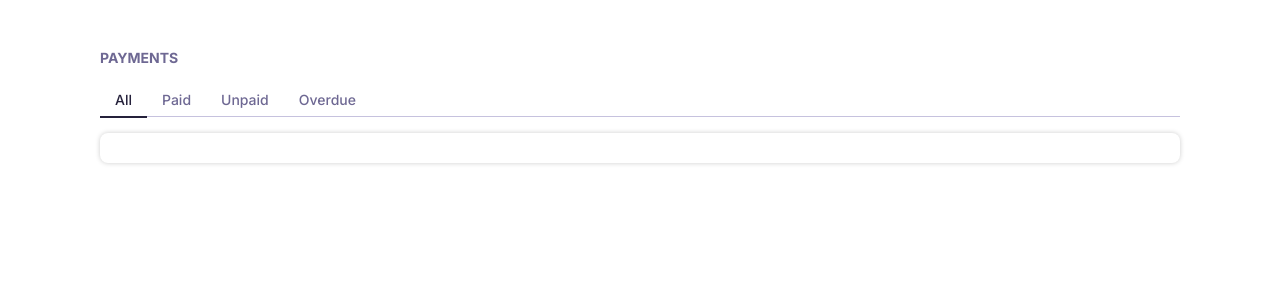
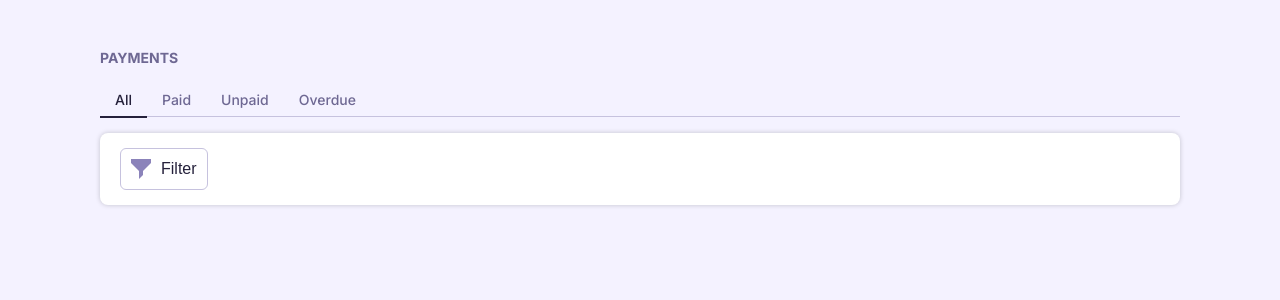
Before and after one commit to artiom-climenko/contacts-with-transactions, a React (Vite) app: page / in a window 1280 px wide. Shown: the top 300 px of the page. Built offline with nearby package versions, Linux system fonts and the light colour scheme.

Commit message:
feat(Filter Button): Implement a filter button

```diff
--- a/src/App.tsx
+++ b/src/App.tsx
@@ -24,14 +24,8 @@ let globalStyles = css`
   body {
     margin: 0;
     padding: 0;
-    background-color: var(--color-background);
+    background-color: var(--color-background-stripe);
     font-family: 'Inter', sans-serif;
-  }
-
-  .ActiveTab {
-    color: #25213b !important;
-    border-bottom: 2px solid #25213b;
-    opacity: 1 !important;
   }
 `;
 
--- a/src/components/MainWindow/index.tsx
+++ b/src/components/ContactsContainer/index.tsx
@@ -1,11 +1,12 @@
 import React from 'react';
+import { FilterButton } from '../FilterButton';
 import { Container, FilterAndSearch } from './index.styles';
 
 export function ContactsContainer() {
   return (
     <Container>
       <FilterAndSearch>
-
+        <FilterButton />
       </FilterAndSearch>
     </Container>
   );
--- /dev/null
+++ b/src/components/FilterButton/index.styles.ts
@@ -0,0 +1,22 @@
+import styled from '@emotion/styled';
+
+export const Button = styled.button`
+  display: flex;
+  justify-content: space-between;
+  align-items: center;
+  padding: 10px;
+  background-color: var(--color-background-primary);
+  border: 1px solid var(--color-font-stroke);
+  border-radius: 6px;
+  cursor: pointer;
+  &:hover {
+    opacity: 0.8;
+  }
+`;
+
+export const ButtonText = styled.span`
+  margin-left: 10px;
+  font-size: 16px;
+  line-height: 1.2;
+  color: var(--color-font-primary);
+`;
--- /dev/null
+++ b/src/components/FilterButton/index.tsx
@@ -0,0 +1,16 @@
+import React from 'react';
+import { Button, ButtonText } from './index.styles';
+import { Icon, IconNames } from '../Icon';
+
+export function FilterButton() {
+  return (
+    <Button>
+      <Icon
+        icon={IconNames.filter}
+        size={20}
+        fill="var(--color-font-primary-icon)"
+      />
+      <ButtonText>Filter</ButtonText>
+    </Button>
+  );
+}
--- /dev/null
+++ b/src/components/Icon/index.tsx
@@ -0,0 +1,32 @@
+import React from 'react';
+import sprite from '../../assets/icons/sprite.svg';
+
+export enum IconNames {
+  arrowBack = 'arrowBack',
+  checkboxActive = 'checkboxActive',
+  checkboxNeutral = 'checkboxNeutral',
+  delete = 'delete',
+  arrowDown = 'arrowDown',
+  dropDown = 'dropDown',
+  edit = 'edit',
+  filter = 'filter',
+  info = 'info',
+  master = 'master',
+  breadcrumb = 'breadcrumb',
+  radioActive = 'radioActive',
+  radioNeutral = 'radioNeutral',
+}
+
+export interface IPropsIcon {
+  icon: IconNames;
+  size: number;
+  fill: string;
+}
+
+export function Icon({ size, fill, icon }: IPropsIcon) {
+  return (
+    <svg width={size} height={size} fill={fill}>
+      <use href={sprite + `#${icon}`} />;
+    </svg>
+  );
+}
--- /dev/null
+++ b/src/components/index.ts
@@ -0,0 +1,5 @@
+export * from './Icon';
+export * from './ContactsContainer';
+export * from './FilterButton';
+export * from './PageTitle';
+export * from './TabBar';
--- a/src/pages/Dashboard.tsx
+++ b/src/pages/Dashboard.tsx
@@ -1,8 +1,6 @@
 import React from 'react';
 import { Container } from './index.styles';
-import { PageTitle } from '../components/PageTitle';
-import { TabBar } from '../components/TabBar';
-import { ContactsContainer } from '../components/MainWindow';
+import { ContactsContainer, TabBar, PageTitle } from '../components';
 
 export function DashboardPage() {
   return (
```
Also changed, not shown: src/assets/icons/sprite.svg (added), src/components/ContactsContainer/index.styles.ts (renamed from src/components/MainWindow/index.styles.ts).
